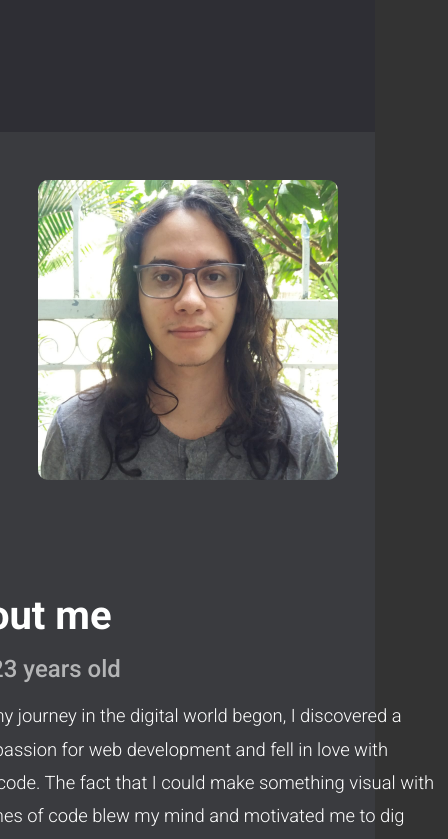
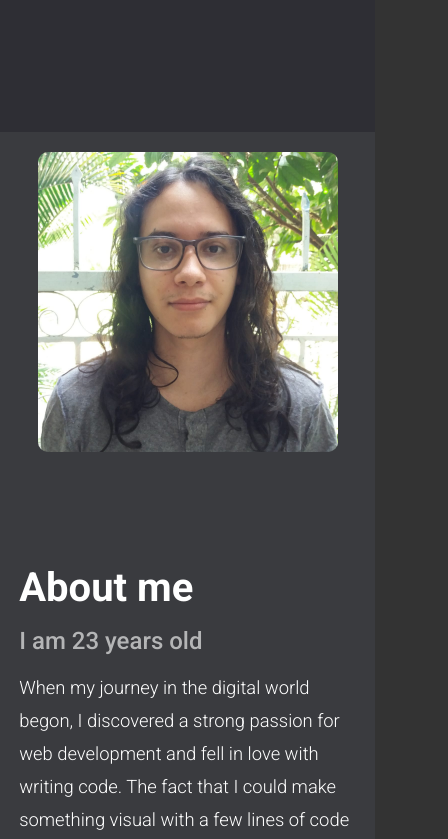
Before and after one commit to Alifend/portfolio, a Next.js app: page / in a window 390 px wide. Shown: the part 720-1559 px from the top of the page, 448 px wide, since content can reach past the window. Built offline with nearby package versions, Linux system fonts and the light colour scheme.

Commit message:
Fix overflow on mobile devices

```diff
--- a/components/home/about-me/AboutMe.styled.tsx
+++ b/components/home/about-me/AboutMe.styled.tsx
@@ -10,16 +10,14 @@ export const StyledAboutMe = styled(motion.section)`
   max-width: 100vw;
   height: auto;
   padding: 3rem;
-  @media (max-width: 768px) {
-    flex-direction: column;
-  }
+
   & > figure {
     min-width: 300px;
     min-height: 300px;
     position: relative;
   }
   & > div {
-    width: max(50%, 500px);
+    width: max(50%, 600px);
     display: flex;
     flex-direction: column;
     gap: 1rem;
@@ -40,4 +38,11 @@ export const StyledAboutMe = styled(motion.section)`
       font-weight: 300;
     }
   }
+  @media (max-width: 768px) {
+    flex-direction: column;
+    padding: 1.2rem;
+    & > div {
+      width: 100%;
+    }
+  }
 `;
--- a/components/home/profile/Profile.styled.tsx
+++ b/components/home/profile/Profile.styled.tsx
@@ -8,13 +8,6 @@ export const StyledProfile = styled.section`
   justify-content: center;
   align-items: center;
   background-color: var(--color-gray-200);
-
-  @media (max-width: 768px) {
-    flex-direction: column;
-    figure {
-      display: none;
-    }
-  }
 
   div {
     width: max(35%, 520px);
@@ -48,4 +41,16 @@ export const StyledProfile = styled.section`
     width: max(35%, 400px);
     height: auto;
   }
+  @media (max-width: 768px) {
+    flex-direction: column;
+    figure {
+      display: none;
+    }
+    div {
+      width: 90%;
+      h1 {
+        font-size: var(--font-size-6);
+      }
+    }
+  }
 `;
--- a/components/home/profile/Profile.tsx
+++ b/components/home/profile/Profile.tsx
@@ -45,10 +45,14 @@ const Profile = () => {
         </h4>
         <div className="buttons">
           <Link scroll={false} href="portfolio">
-            <ContainedButton>Projects</ContainedButton>
+            <ContainedButton style={{ width: "112px" }}>
+              Projects
+            </ContainedButton>
           </Link>
           <Link scroll={false} href="contact-me">
-            <OutlinedButton>Contact me</OutlinedButton>
+            <OutlinedButton style={{ width: "130px" }}>
+              Contact me
+            </OutlinedButton>
           </Link>
         </div>
       </div>
--- a/components/home/projects/Projects.styled.ts
+++ b/components/home/projects/Projects.styled.ts
@@ -1,7 +1,7 @@
 import styled from "styled-components";
 
 export const StyledProjects = styled.section`
-  padding-inline: 2rem;
+  padding-inline: 1.2rem;
   padding-block: 2rem;
   color: white;
   background-color: var(--color-gray-200);
@@ -11,7 +11,8 @@ export const StyledProjects = styled.section`
   align-items: center;
   height: auto;
   gap: 2rem;
-  padding-inline: 5rem;
+  /* padding-inline: 5rem; */
+  width: 100%;
 
   .projectsContainer {
     display: flex;
```
